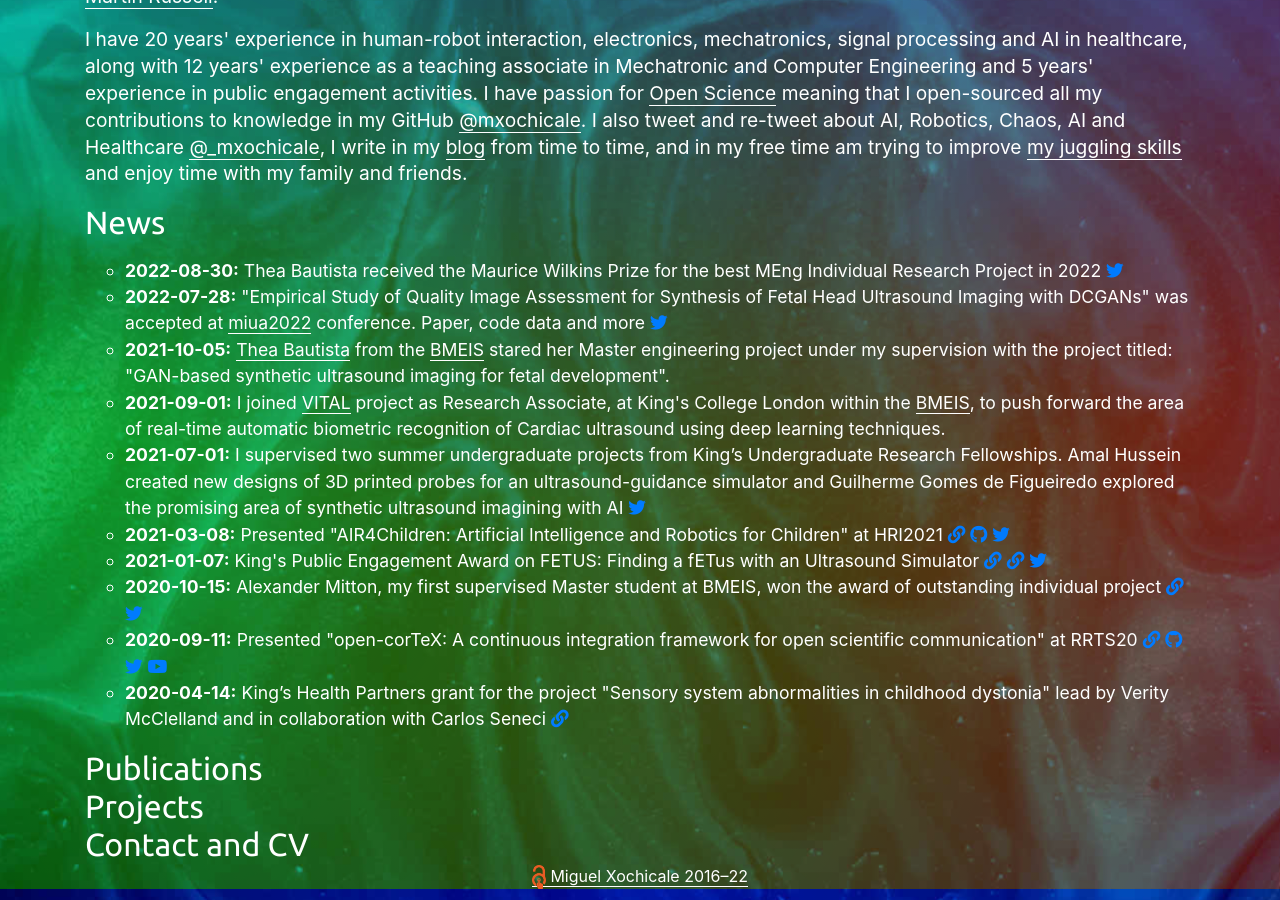
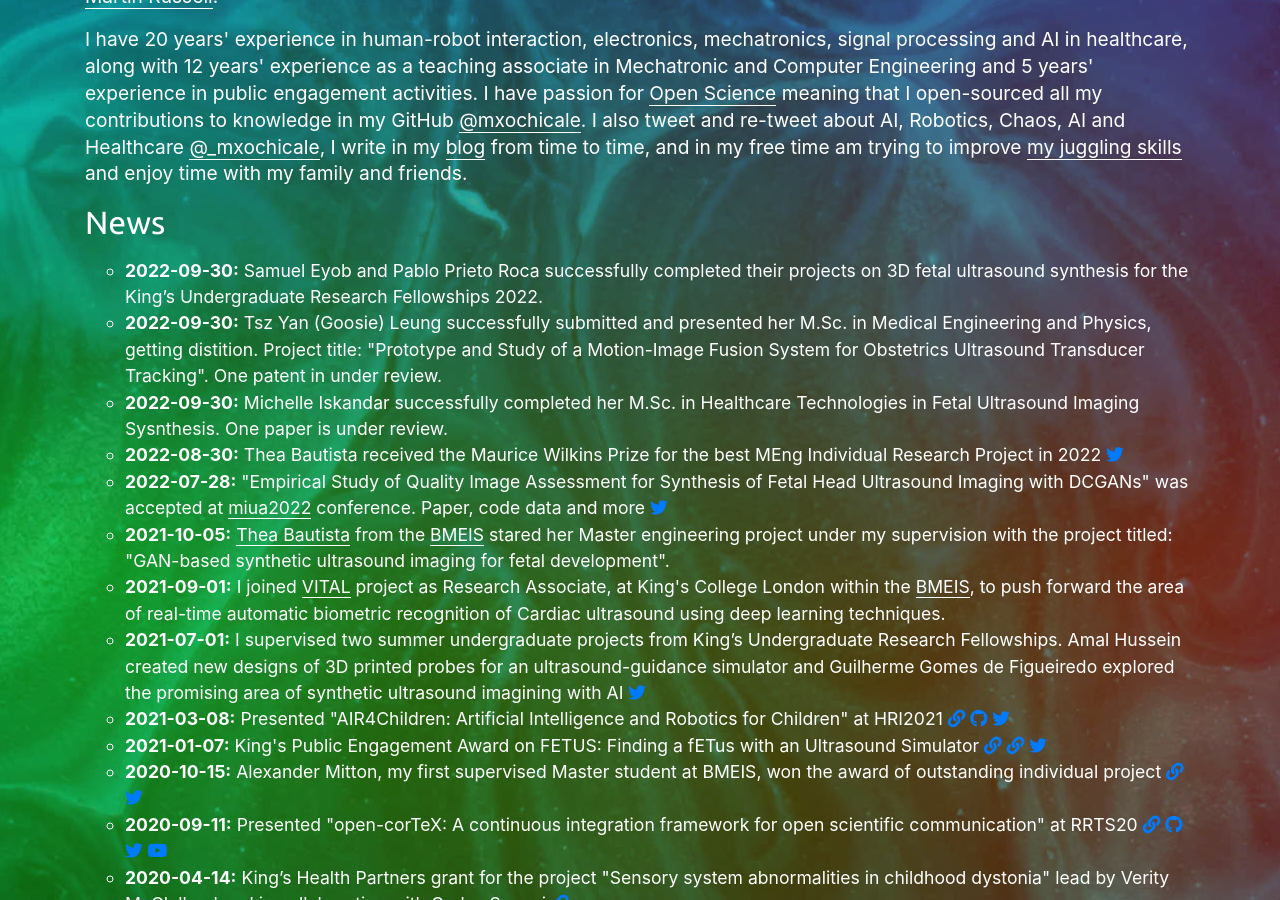
Before and after one commit to mxochicale/mxochicale.github.io, a Jekyll site: the page built from index.html, in a window 1280 px wide and 900 px high, scrolled down 936 px. Built offline with Jekyll 4.4.1, drawn with Linux system fonts in a browser that asks for light colours; nearby versions of some CDN libraries; comment, search, counter and statistics services are not loaded; a style sheet for code colours, icons or effects is not loaded.

Commit message:
adds news of successful supervision of biomedical students

```diff
--- a/_includes/news.html
+++ b/_includes/news.html
@@ -1,5 +1,8 @@
 <p >
 <ul class="bullets">
+  <li> <b>2022-09-30:</b> Samuel Eyob and Pablo Prieto Roca successfully completed their projects on 3D fetal ultrasound synthesis for the King’s Undergraduate Research Fellowships 2022. </li>
+  <li> <b>2022-09-30:</b> Tsz Yan (Goosie) Leung successfully submitted and presented her M.Sc. in Medical Engineering and Physics, getting distition. Project title: "Prototype and Study of a Motion-Image Fusion System for Obstetrics Ultrasound Transducer Tracking". One patent in under review. </li>
+  <li> <b>2022-09-30:</b> Michelle Iskandar successfully completed her M.Sc. in Healthcare Technologies in Fetal Ultrasound Imaging Sysnthesis. One paper is under review. </li>
   <li> <b>2022-08-30:</b> Thea Bautista received the Maurice Wilkins Prize for the best MEng Individual Research Project in 2022 <a href="https://twitter.com/_mxochicale/status/1564571097932402688"> <i class="fab fa-twitter"></i> </a> </li>
   <li> <b>2022-07-28:</b> "Empirical Study of Quality Image Assessment for Synthesis of Fetal Head Ultrasound Imaging with DCGANs" was accepted at <a class="white" href="https://www.miua2022.com/">miua2022</a> conference. Paper, code data and more <a href="https://twitter.com/_mxochicale/status/1552589649356488704"> <i class="fab fa-twitter"></i> </a> </li>
   <li> <b>2021-10-05:</b> <a class="white" href="https://uk.linkedin.com/in/thea-bautista-9301801a2">Thea Bautista</a> from the <a class="white" href="https://www.kcl.ac.uk/bmeis">BMEIS</a> stared her Master engineering project under my supervision with the project titled: "GAN-based synthetic ultrasound imaging for fetal development". </li>
```
